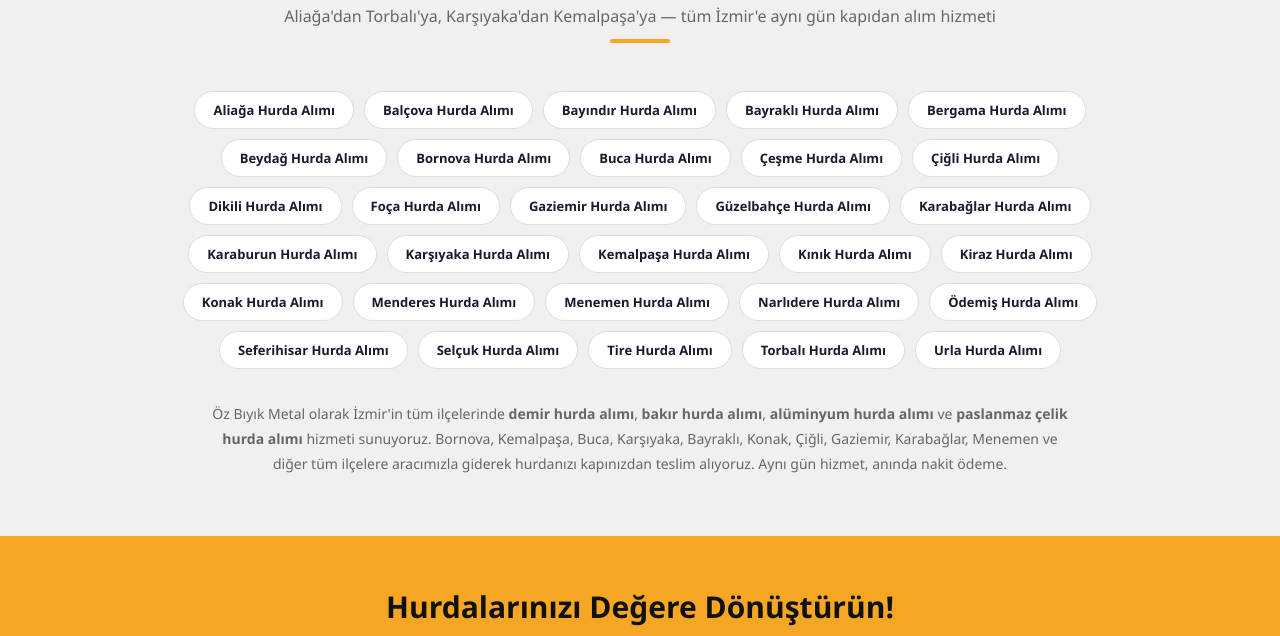
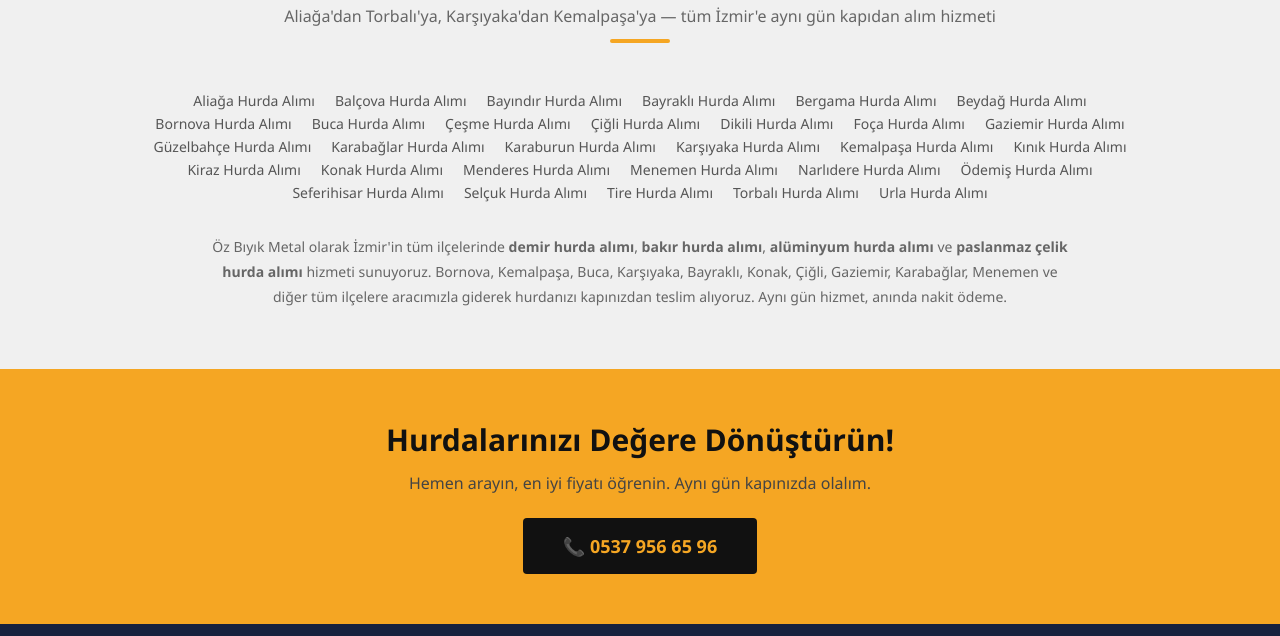
Before and after one commit to nuraydintoprak-prog/ozbiyikhurdametal, a plain HTML site: page index.html in a window 1280 px wide. Shown: the part 4381-5017 px from the top of the page. Drawn offline with Linux system fonts and the light colour scheme.

Commit message:
Ilce listesi: buton degil duz yazi gorünümü

```diff
--- a/style.css
+++ b/style.css
@@ -1008,7 +1008,7 @@
 .district-grid {
   display: flex;
   flex-wrap: wrap;
-  gap: 10px;
+  gap: 4px 20px;
   justify-content: center;
   max-width: 980px;
   margin: 0 auto 32px;
@@ -1016,23 +1016,16 @@
 
 .district-badge {
   display: inline-block;
-  padding: 9px 18px;
-  background: #fff;
-  border: 1.5px solid var(--border);
-  border-radius: 50px;
-  font-size: 13px;
-  font-weight: 600;
-  color: var(--primary);
+  font-size: 14px;
+  font-weight: 400;
+  color: #555;
   text-decoration: none;
-  transition: all 0.18s;
-  white-space: nowrap;
+  transition: color 0.15s;
 }
 
 .district-badge:hover {
-  background: var(--gold);
-  border-color: var(--gold);
-  color: #111;
-  transform: translateY(-1px);
+  color: var(--gold);
+  text-decoration: underline;
 }
 
 .district-seo-text {
```
